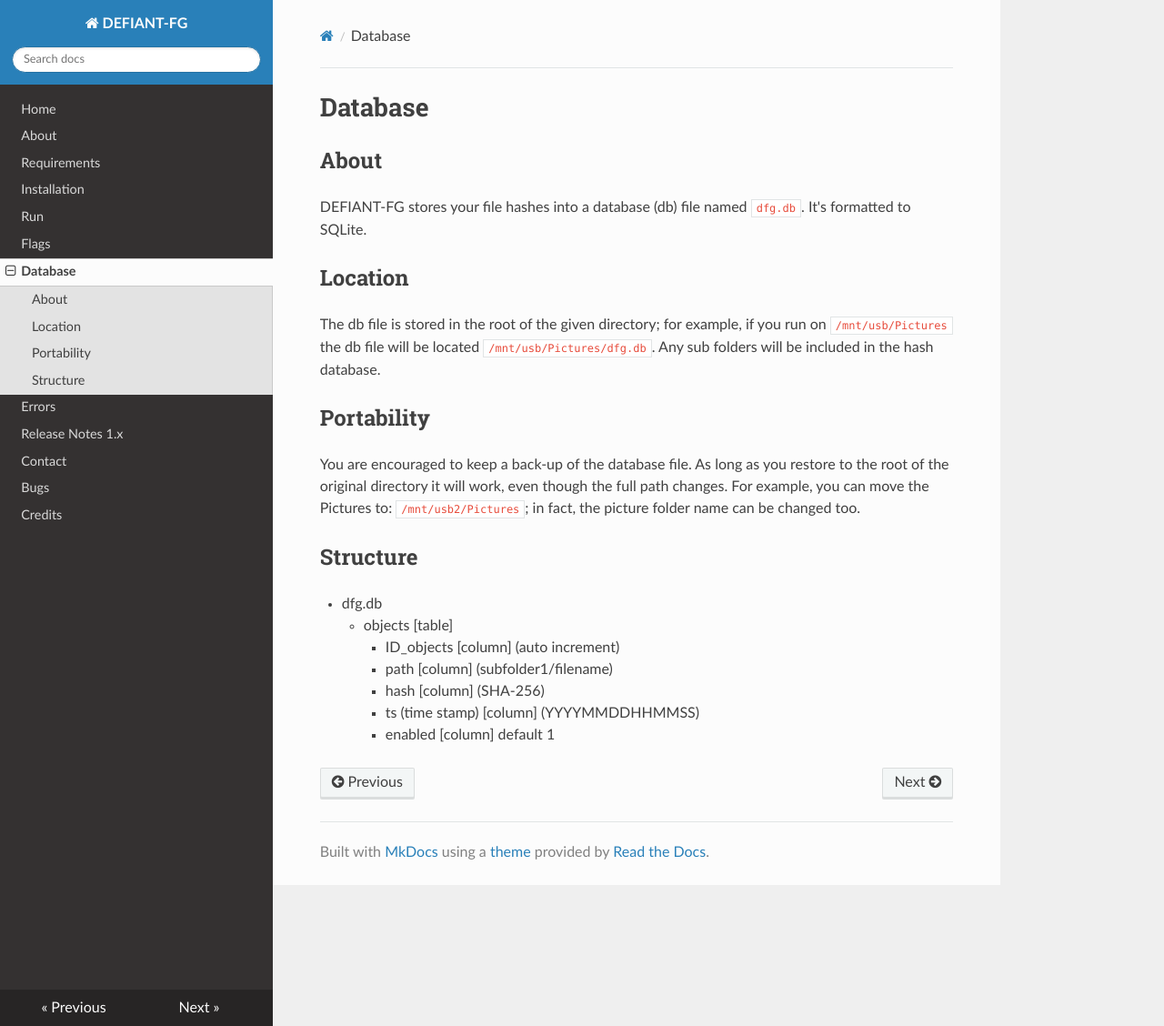
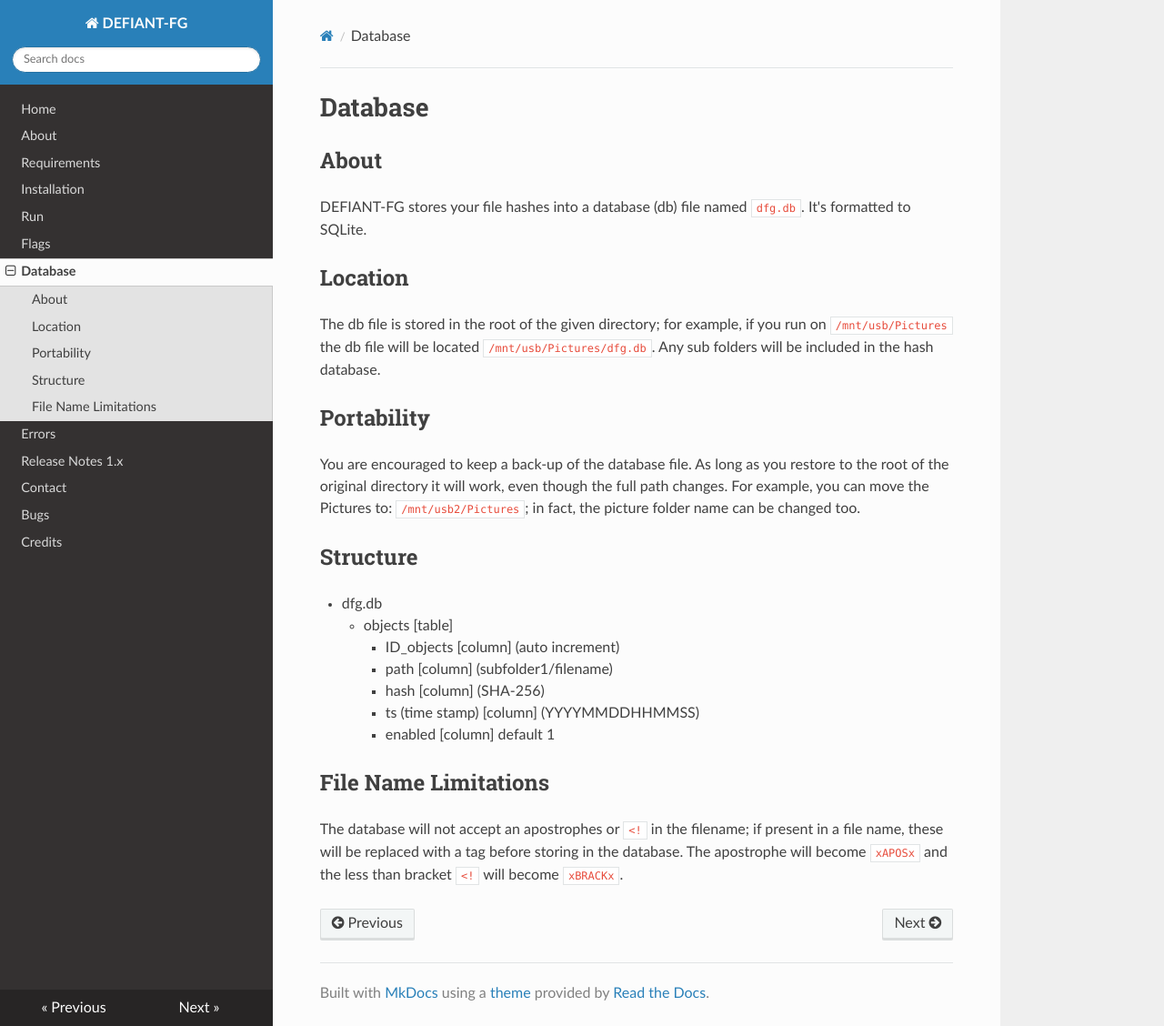
Before and after one commit to karlh001/defiant-fg, an MkDocs documentation site: the page built from docs/db.md, in a window 1280 px wide and 1128 px high. Shown: the whole window at 91% size. Built offline with MkDocs 1.6.1, drawn with Linux system fonts in a browser that asks for light colours; nearby versions of some CDN libraries.

Commit message:
db limitation added to docs

```diff
--- a/docs/db.md
+++ b/docs/db.md
@@ -21,3 +21,7 @@ You are encouraged to keep a back-up of the database file. As long as you restor
 		* hash [column] (SHA-256)
 		* ts (time stamp) [column] (YYYYMMDDHHMMSS)
 		* enabled [column] default 1
+
+## File Name Limitations
+
+The database will not accept an apostrophes or `<!` in the filename; if present in a file name, these will be replaced with a tag before storing in the database. The apostrophe will become `xAPOSx` and the less than bracket `<!` will become `xBRACKx`.
```
